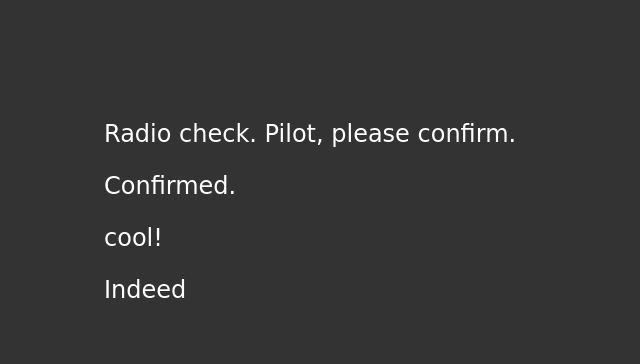
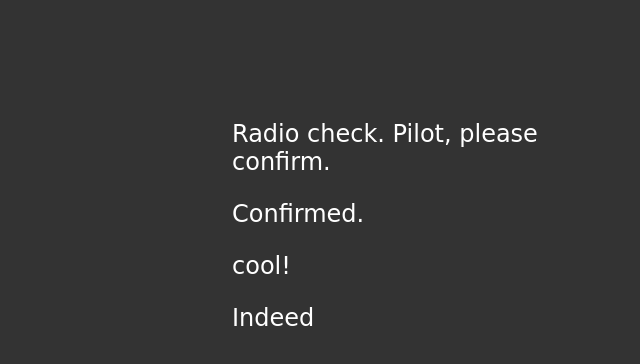
Before and after one commit to mikezanger/communication-log, a plain HTML site: page index.html in a window 1280 px wide. Shown: the whole page, without its empty margins (216-856 px from the left). Drawn offline with Linux system fonts and the light colour scheme.

Commit message:
added css

```diff
--- a/style.css
+++ b/style.css
@@ -3,5 +3,5 @@ body {
     background-color: #333;
     font-size: 150%;
     font-family: 'Satisfy', cursive;
-    margin: 5em 25%;
+    margin: 5em 35%;
  }
```
